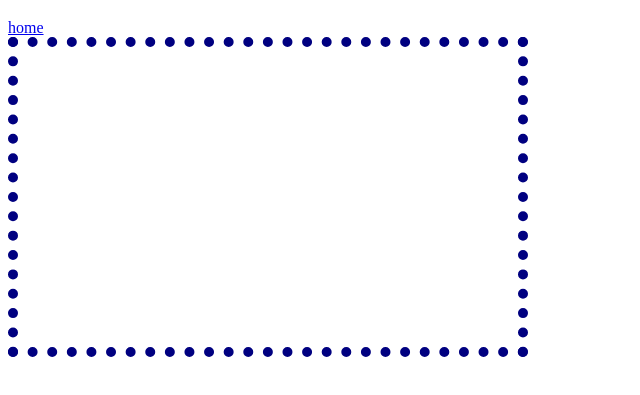
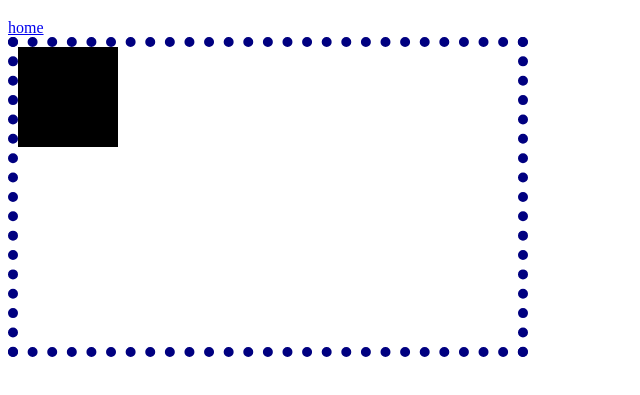
Before and after one commit to aidandkim/aidandkim.github.io, a plain HTML site: page canvas.html in a window 1280 px wide. Shown: the part 61-456 px from the top of the page, without its empty margins (0-640 px from the left). Drawn offline with Linux system fonts and the light colour scheme.

Commit message:
added canvas.js

```diff
--- a/canvas.html
+++ b/canvas.html
@@ -10,6 +10,7 @@
     <a href="index.html">home</a>
     <br>
     <canvas id="my-canvas" width="500 " height="300"></canvas>
+    <script src="canvas.js"></script>
 </body>
 
 </html>
--- /dev/null
+++ b/canvas.js
@@ -0,0 +1,13 @@
+var canvas;
+var ctx;
+window.onload = init;
+
+function init(){
+    canvas = document.getElementById("my-canvas");
+    ctx = canvas.getContext('2d');
+ drawRectangle();
+
+}
+function drawRectangle() {
+    ctx.fillRect(0,0,100,100);
+}
```
Also changed, not shown: contact.html (+13 -0 lines).
